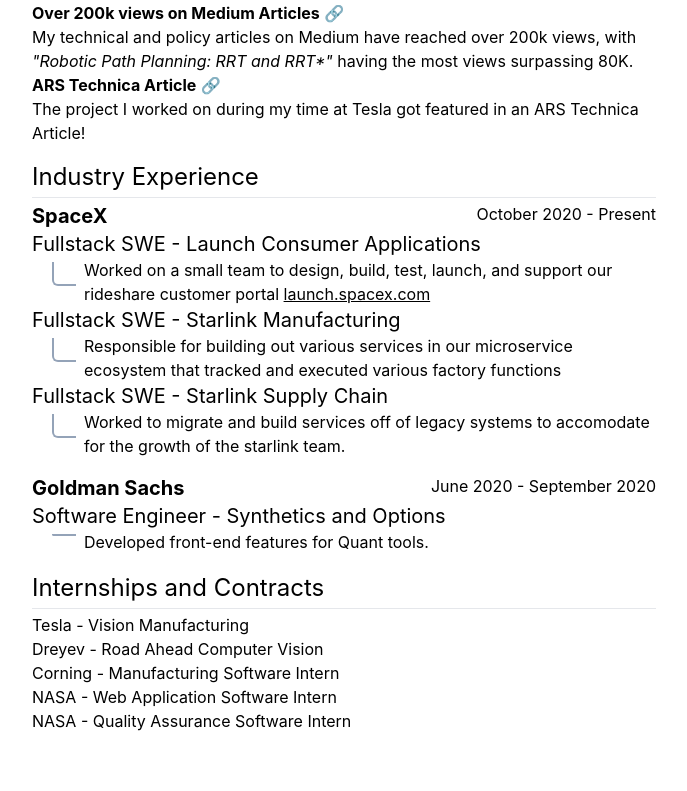
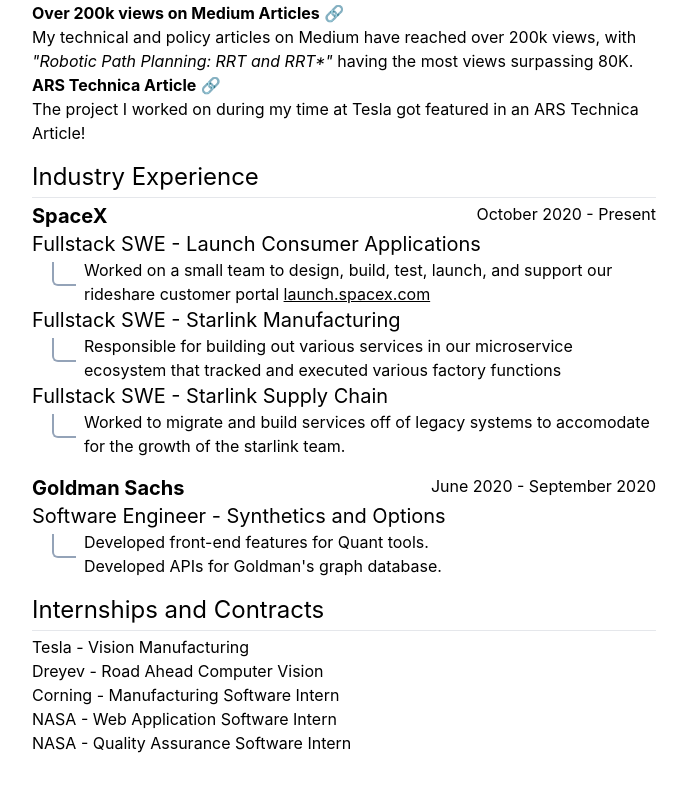
Before and after one commit to TimChinenov/tim-chinenov-resume, a React (Create React App) app: page /career in a window 1280 px wide. Shown: the part 600-1391 px from the top of the page, without its empty margins (296-983 px from the left). Built offline with nearby package versions, Linux system fonts and the light colour scheme.

Commit message:
Added an extra sentence for styling

```diff
--- a/src/career-page/career-page.tsx
+++ b/src/career-page/career-page.tsx
@@ -65,7 +65,7 @@
                     { indentBlock() }
                     <div>
                         <p>Developed front-end features for Quant tools.</p>
-
+                        <p>Developed APIs for Goldman's graph database.</p>
                     </div>
                 </div>
             </section>
```
